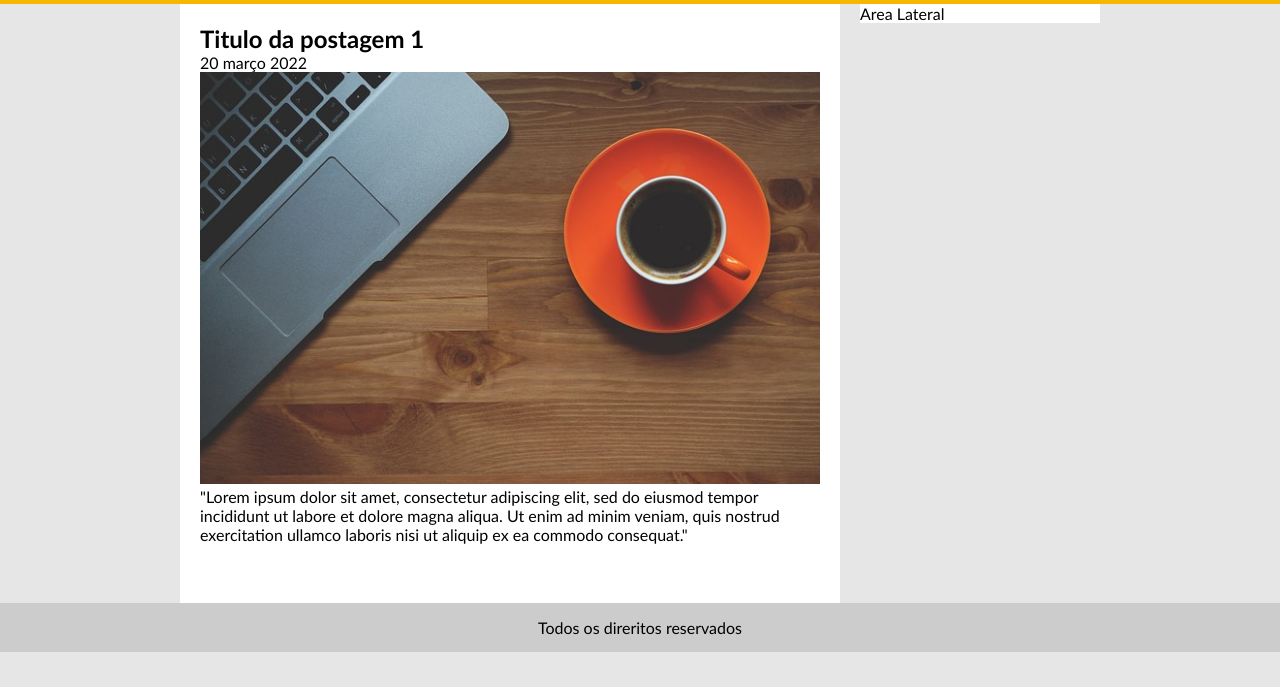
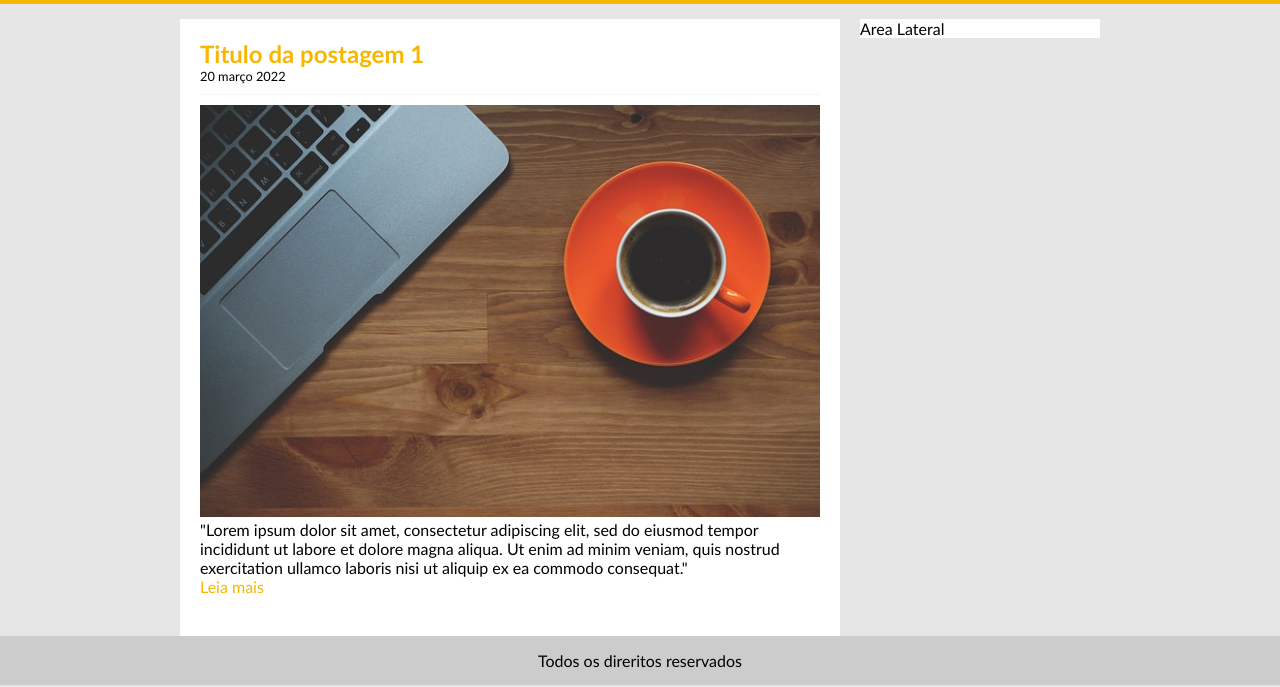
Before and after one commit to udeilton/projeto-tecBlog, a plain HTML site: page projetotecBlog/index.html in a window 1280 px wide. Shown: the part 113-800 px from the top of the page. Drawn offline with Linux system fonts and the light colour scheme.

Commit message:
tecblogAula3

```diff
--- a/projetotecBlog/css/style.css
+++ b/projetotecBlog/css/style.css
@@ -27,6 +27,7 @@ body {
 #area-principal {
     width: 920px;
     margin: 0 auto;
+    padding: 15px;
 }
 
 #area-postagens {
@@ -59,11 +60,20 @@ a {
 }
 
 a:link, a:visited {
+    color: #f7b600;
+
+}
+
+a:hover {
+    text-decoration: underline;
+}
+
+#area-cabecalho a:link, #area-cabecalho  a:visited {
     color: #fff;
     padding: 8px 12px;
 }
 
-a:hover {
+#area-cabecalho a:hover {
     color: #f7b600;
     background: #fff;
 }
@@ -75,6 +85,19 @@ h1 {
     font-size: 2.5em;
 }
 
+h2 {
+    color: #f7b600;
+}
+
 .branco {
     color: white;
 }
+
+.data-postagem {
+    font-size: 0.8em;
+    border-bottom: 1px solid #f4f4f4;
+    padding-bottom: 10px;
+    margin-bottom: 10px;
+    display: block;
+
+}
--- a/projetotecBlog/index.html
+++ b/projetotecBlog/index.html
@@ -25,7 +25,7 @@
         <div id="area-postagens">
             <div class="postagem">
                 <h2>Titulo da postagem 1</h2>
-                <span> 20 março 2022</span>
+                <span class="data-postagem"> 20 março 2022</span>
                 <img width="620px" src="/projetotecBlog/imagens/imagem1.jpg">
                 <p>
                     "Lorem ipsum dolor sit amet, consectetur adipiscing elit, sed do eiusmod
```
